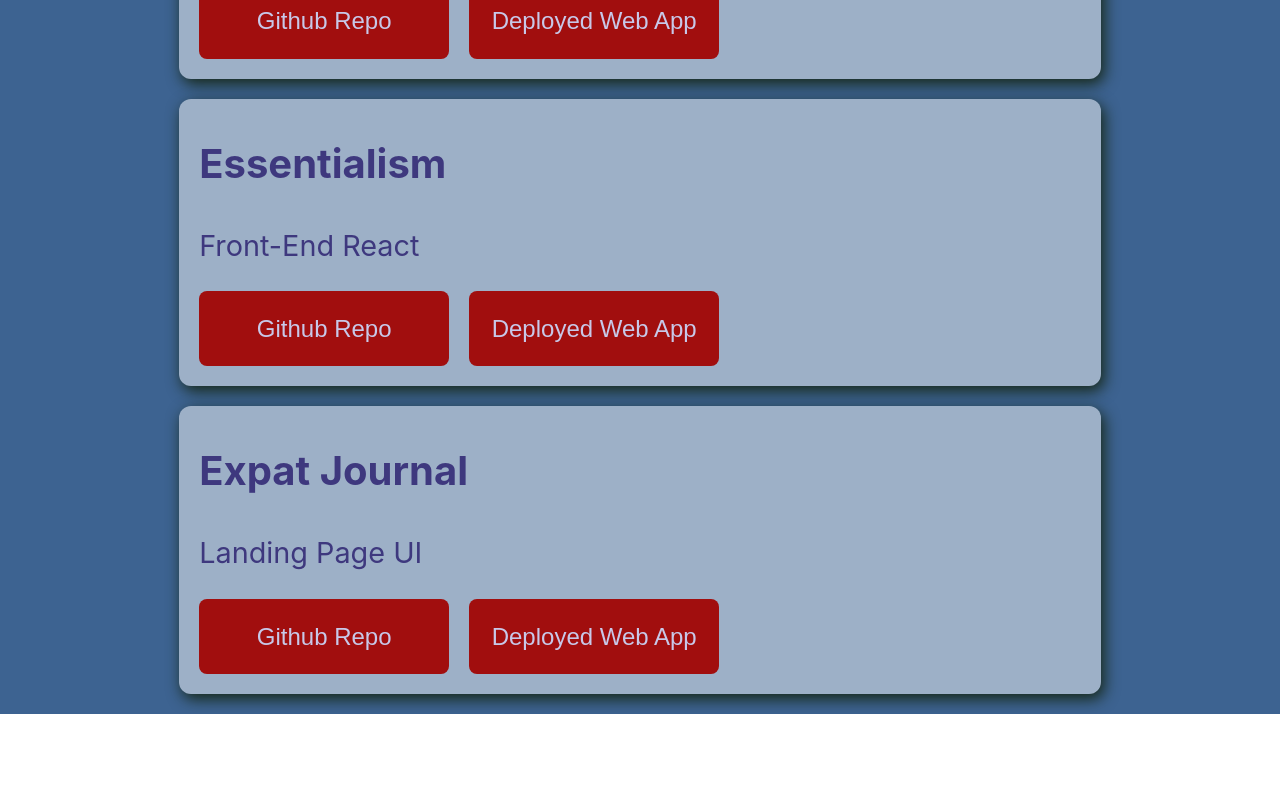
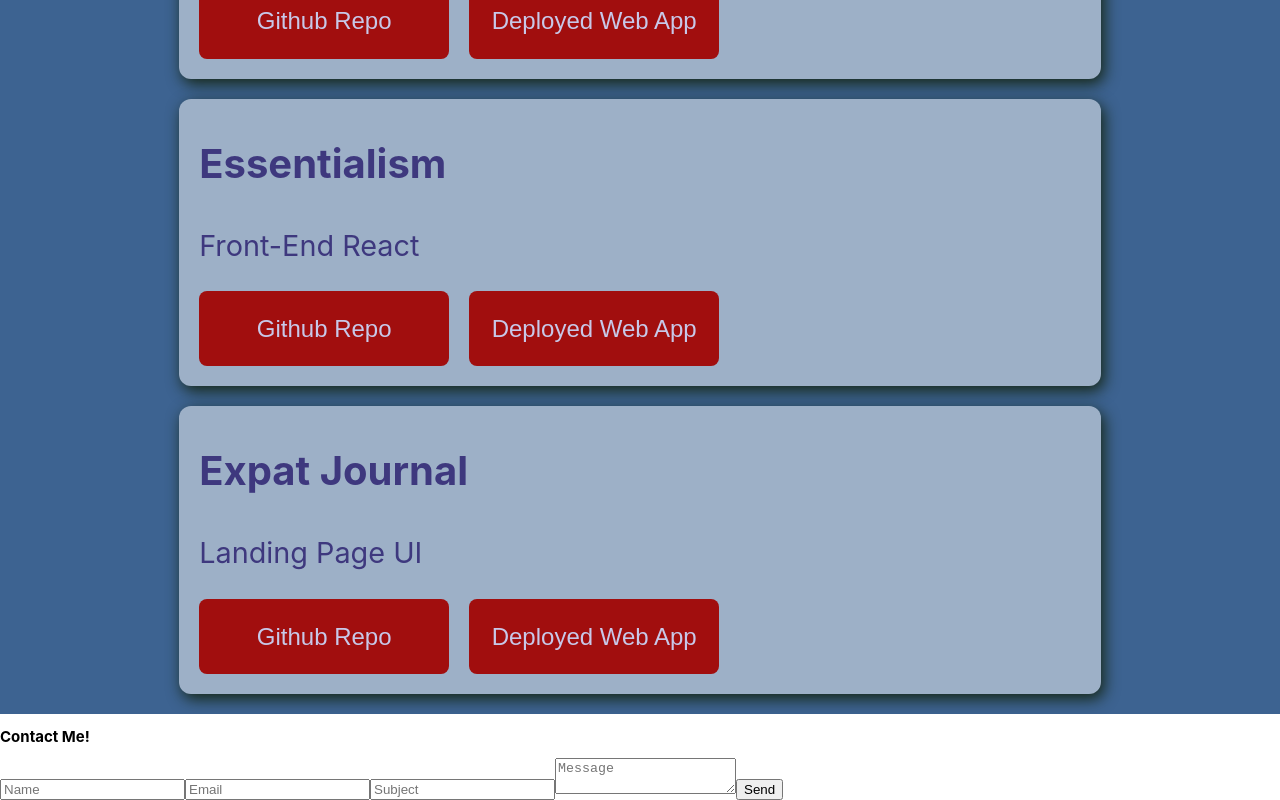
Before and after one commit to WilliamBerlin76/PersonalPortfolio, a React (Create React App) app: page / in a window 1280 px wide. Shown: the part 2347-3147 px from the top of the page. Before the commit the page ends 3061 px from the top, so only its background shows below. Built offline with nearby package versions, Linux system fonts and the light colour scheme; no server answers.

Commit message:
adding contact form

```diff
--- a/src/App.js
+++ b/src/App.js
@@ -3,7 +3,8 @@ import React from 'react';
 import './styles.scss';
 import ProfilePic from './Components/headerPic';
 import Skills from './Components/Skills';
-import Projects from './Components/Projects'
+import Projects from './Components/Projects';
+import Contact from './Components/Contact';
 
 function App() {
   return (
@@ -11,6 +12,7 @@ function App() {
       <ProfilePic/>
       <Skills/>
       <Projects/>
+      <Contact/>
     </div>
   );
 }
--- a/src/Components/Contact.js
+++ b/src/Components/Contact.js
@@ -0,0 +1,28 @@
+import React, { useState } from 'react';
+
+const Contact = () => {
+    const [message, setMessage] = useState({})
+    return (
+        <section className='contact-form'>
+            <h2>Contact Me!</h2>
+            <form>
+                <input
+                    placeholder='Name'
+                />
+                <input
+                    placeholder='Email'
+                />
+                <input
+                    placeholder='Subject'
+                />
+                <textarea
+                    placeholder='Message'
+                />
+                <button>Send</button>
+            </form>
+
+        </section>
+    )
+}
+
+export default Contact;
```
Also changed, not shown: 1 other file (tests, documents, lock files or other folders).
